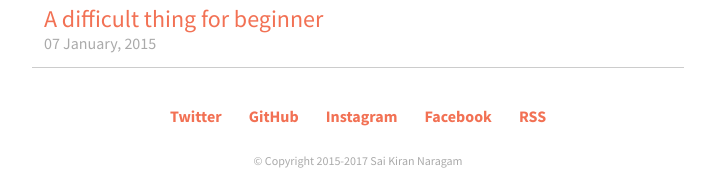
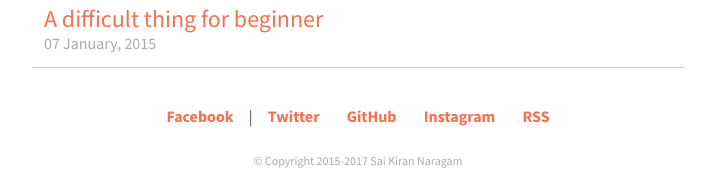
Before and after one commit to nsaikiran/impression, a Jekyll site: the page built from index.html, in a window 1280 px wide. Shown: the part 934-1125 px from the top of the page, without its empty margins (282-997 px from the left). Built offline with Jekyll 4.4.1, drawn with Linux system fonts in a browser that asks for light colours.

Commit message:
Update social network part of footer
Seperate blog's facebook page from personal social network profiles.

```diff
--- a/_includes/footer.html
+++ b/_includes/footer.html
@@ -1,5 +1,8 @@
 <footer class="footer">
   <ul class="footer--links">
+    <li>
+      <a href="https://www.facebook.com/saikiran.blog/">Facebook</a>
+    </li> |
     <li>
       <a href="https://twitter.com/saikiran638">Twitter</a>
     </li>
@@ -10,9 +13,6 @@
       <a href="https://www.instagram.com/saikiran638/">Instagram</a>
     </li>
     <li>
-      <a href="https://www.facebook.com/saikiran.blog/">Facebook</a>
-    </li>
-    <li>
       <a href="/feed.xml">RSS</a>
     </li>
   </ul>
```
